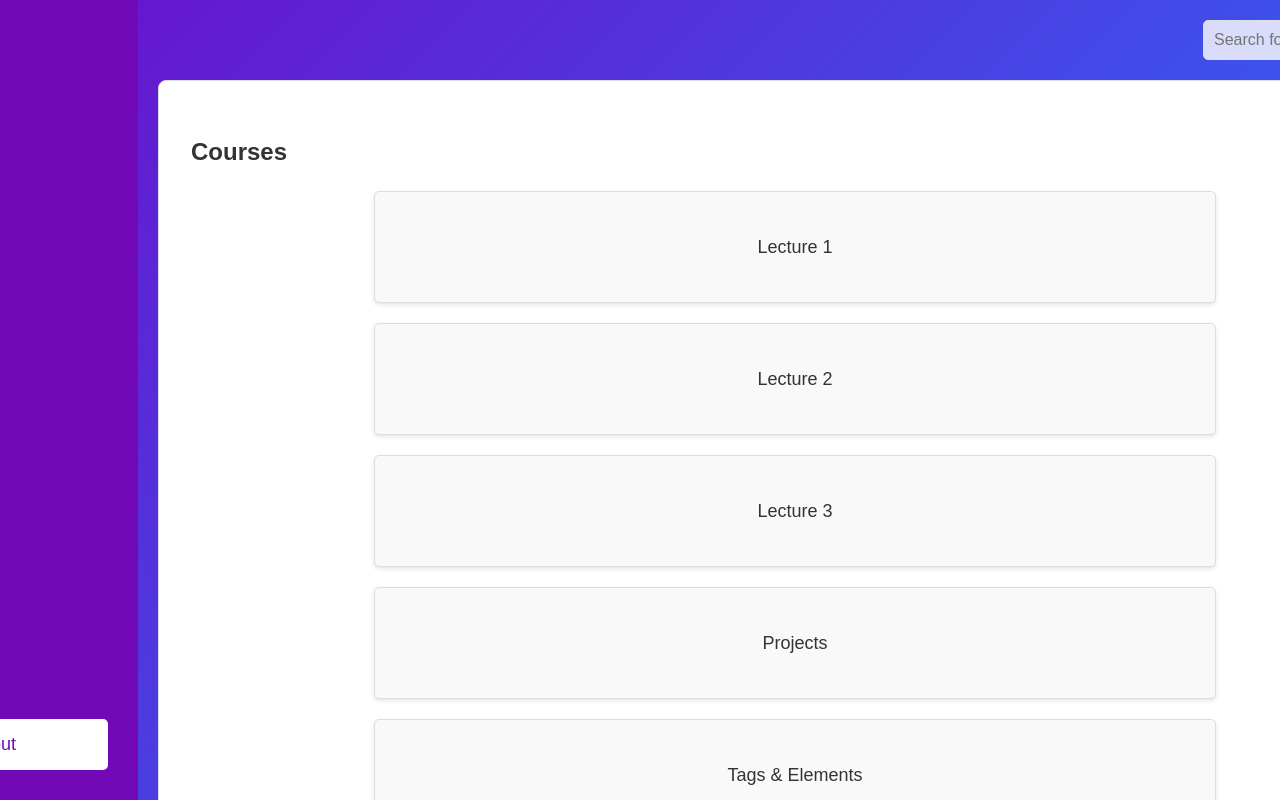
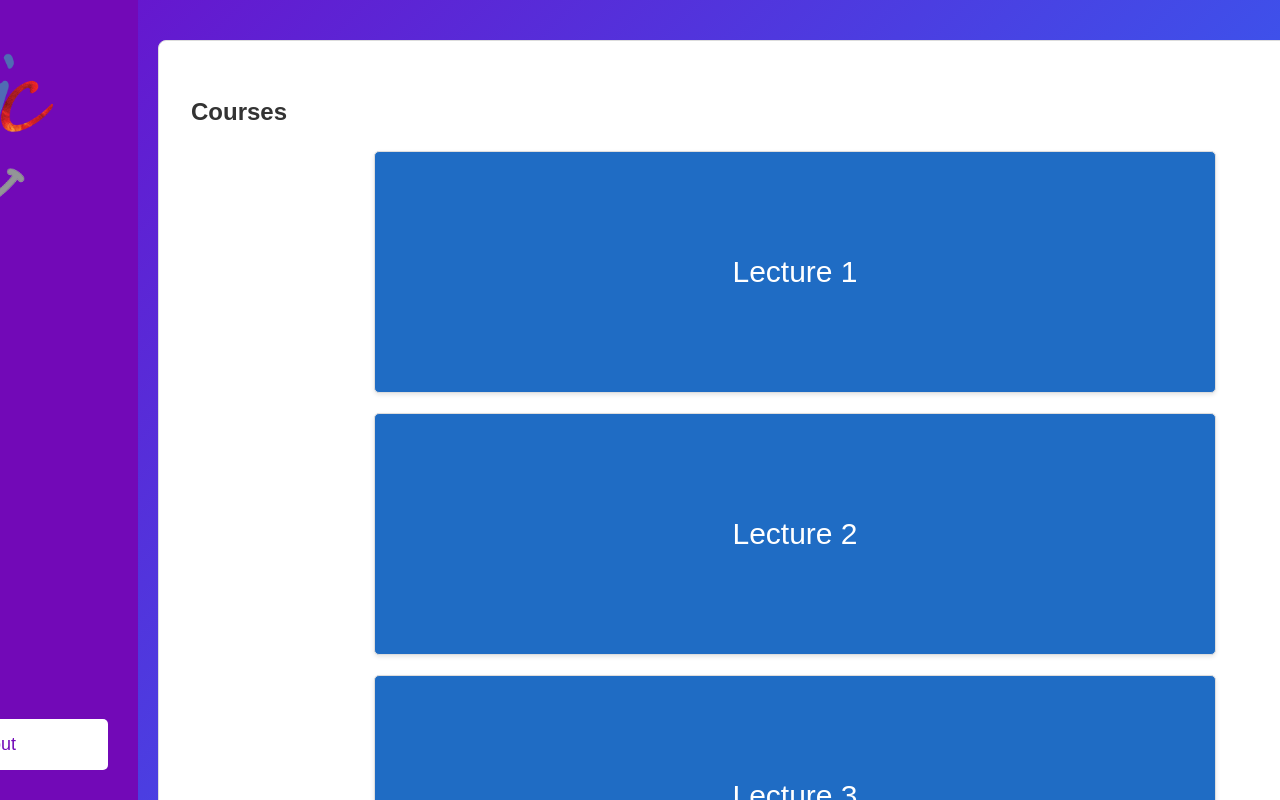
Before and after one commit to Nhat0924/Project-BJC, a React (Create React App) app: page /dashboard in a window 1280 px wide. Shown: the top 800 px of the page. Built offline with nearby package versions, Linux system fonts and the light colour scheme.

Commit message:
Finished the project

```diff
--- a/src/Dashboard.css
+++ b/src/Dashboard.css
@@ -95,19 +95,19 @@
 
   .course-card {
     width: 800px; /* Reduce the width for narrower cards */
-    height: 70px; /* Increase the height for taller cards */
-    background-color: #f9f9f9;
+    height: 200px; /* Increase the height for taller cards */
+    background-color: #1f6cc4;
     padding: 20px;
     border: 1px solid #ddd;
     border-radius: 5px;
     text-align: center;
-    color: #333;
+    color: #ffffff;
     box-shadow: 0px 2px 4px rgba(0, 0, 0, 0.1);
     cursor: pointer;
     display: flex; /* Center content within the card */
     justify-content: center;
     align-items: center;
-    font-size: 18px; /* Adjust font size for visibility */
+    font-size: 30px; /* Adjust font size for visibility */
   }
 
   .course-card:hover {
--- a/src/Dashboard.js
+++ b/src/Dashboard.js
@@ -26,15 +26,10 @@ function Dashboard() {
   return (
     <div className="dashboard-container">
       <aside className="sidebar">
-        <h1>BJC</h1>
+      <img src={require("./img/bjc.png")} style={{ width: '200%', maxWidth: '140px' }} />
         <nav>
           <ul>
-            <li>Dashboard</li>
-            <li>Assignments</li>
-            <li>Lessons</li>
-            <li>Progress</li>
-            <li>Track</li>
-            <li>Account</li>
+
           </ul>
         </nav>
         <button className="signout-button" onClick={handleSignOut}>
@@ -43,7 +38,6 @@ function Dashboard() {
       </aside>
       <main className="main-content">
         <header className="topbar">
-          <input type="text" placeholder="Search for Lesson..." className="search-bar" />
         </header>
         <section className="courses">
           <h1>Courses</h1>
@@ -51,9 +45,6 @@ function Dashboard() {
           <div className="course-card" onClick={navigateToLecture1}>Lecture 1</div>
             <div className="course-card" onClick={navigateToLecture2}>Lecture 2</div>
             <div className="course-card" onClick={navigateToLecture3}>Lecture 3</div>
-            <div className="course-card">Projects</div>
-            <div className="course-card">Tags & Elements</div>
-            <div className="course-card">Styling with CSS</div>
           </div>
         </section>
       </main>
--- a/src/Lecture2.jsx
+++ b/src/Lecture2.jsx
@@ -68,7 +68,7 @@ function Lecture2() {
           <p>
             Let's watch this video to understand binary numbers better:
           </p>
-          <iframe title="BinaryDigitsVideo" width="560" height="315" src="https://www.youtube.com/embed/TDL4c8fMODk" frameborder="0" allow="accelerometer; autoplay; encrypted-media; gyroscope; picture-in-picture" allowfullscreen></iframe>
+          <iframe title="BinaryDigitsVideo" width="560" height="315" src="https://www.youtube.com/embed/zDNaUi2cjv4" frameborder="0" allow="accelerometer; autoplay; encrypted-media; gyroscope; picture-in-picture" allowfullscreen></iframe>
         </div>
       </section>
 
--- a/src/Lecture3.jsx
+++ b/src/Lecture3.jsx
@@ -6,10 +6,6 @@ function Lecture3() {
 
   function handleReturn() {
     navigate("/dashboard");
-  }
-
-  function handleNext() {
-    navigate("/lecture4");
   }
 
   function handlePrev() {
@@ -92,7 +88,6 @@ function Lecture3() {
       <section id="navigation">
         <button onClick={handlePrev}>Previous Lecture </button>
         <button onClick={handleReturn}>Return to main page </button>
-        <button onClick={handleNext}>Next Lecture </button>
       </section>
     </div>
   )
--- a/src/Lectures.css
+++ b/src/Lectures.css
@@ -112,7 +112,7 @@ body {
     gap: 20px; /* Optional: Adds space between buttons */
 }
 
-#navigation button {
+  #navigation button {
     font-size: 2.0rem; /* Increase font size */
     padding: 10px 20px; /* Increase padding for larger buttons */
     border-radius: 8px; /* Optional: Adds rounded corners */
--- a/src/Login.js
+++ b/src/Login.js
@@ -15,6 +15,7 @@ function Login() {
   return (
     <div className="login-container">
       <h1 className="brand-title">Beauty and Joy of Computing</h1>
+      <img src={require("./img/bjc.png")} alt="BJC Logo" />
       <div className="login-box">
         <h2>Login</h2>
         <form onSubmit={handleSubmit}>
```
Also changed, not shown: src/img/bjc.png (added).
